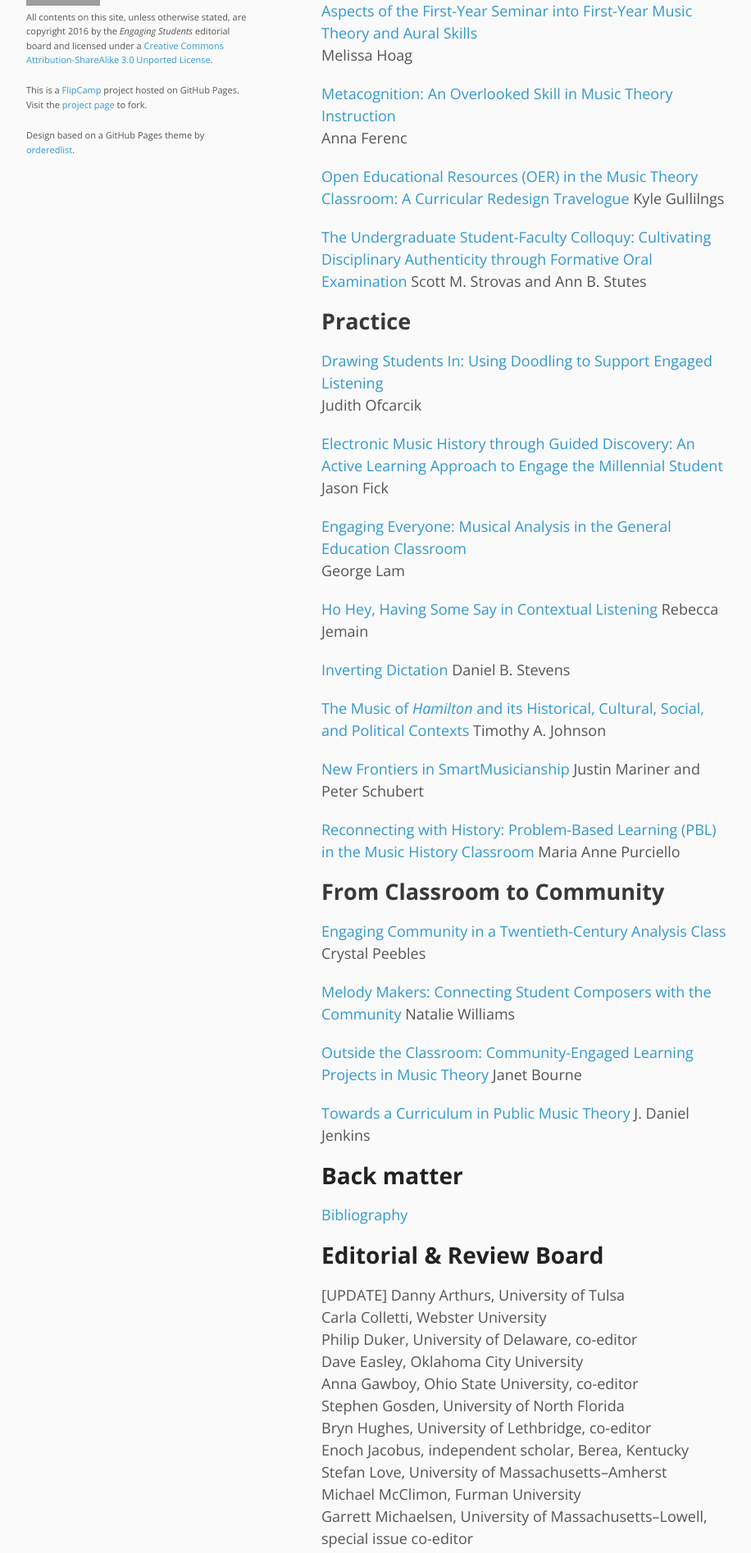
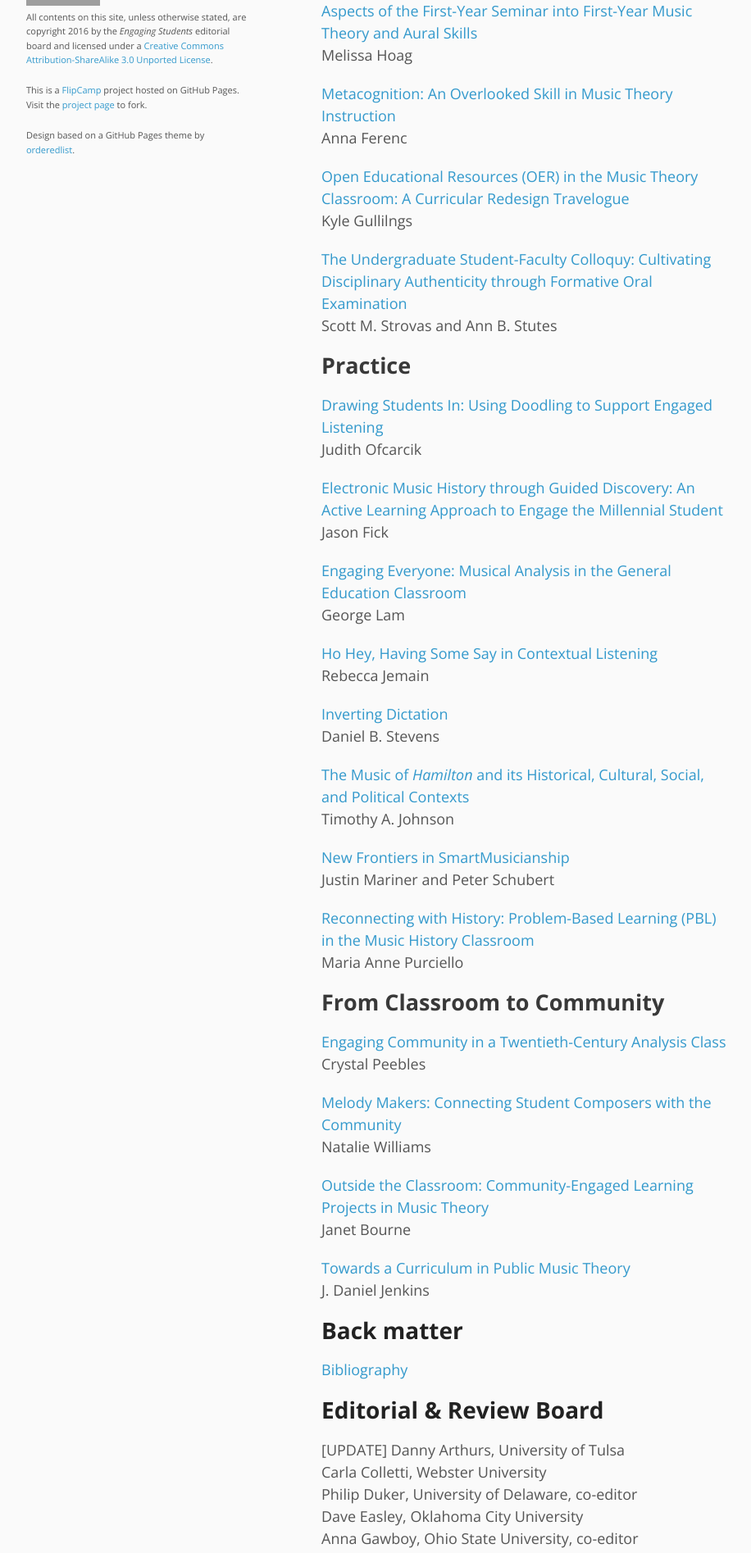
Before and after one commit to flipcamp/engagingstudents5, a Jekyll site: the page built from index.md, in a window 1280 px wide. Shown: the part 640-2535 px from the top of the page at 82% size, without its empty margins (178-1094 px from the left). Built offline with Jekyll 4.4.1, drawn with Linux system fonts in a browser that asks for light colours; grey boxes are pictures that could not be loaded.

```diff
--- a/index.md
+++ b/index.md
@@ -27,10 +27,10 @@ Melissa Hoag
 [Metacognition: An Overlooked Skill in Music Theory Instruction]({{ site.baseurl }}/essays/ferenc.html)
 Anna Ferenc
 
-[Open Educational Resources (OER) in the Music Theory Classroom: A Curricular Redesign Travelogue]({{ site.baseurl }}/essays/gullings.html)
+[Open Educational Resources (OER) in the Music Theory Classroom: A Curricular Redesign Travelogue]({{ site.baseurl }}/essays/gullings.html)<br />
 Kyle Gullilngs
 
-[The Undergraduate Student-Faculty Colloquy: Cultivating Disciplinary Authenticity through Formative Oral Examination]({{ site.baseurl }}/essays/strovas_stutes.html)
+[The Undergraduate Student-Faculty Colloquy: Cultivating Disciplinary Authenticity through Formative Oral Examination]({{ site.baseurl }}/essays/strovas_stutes.html)<br />
 Scott M. Strovas and Ann B. Stutes
 
 
@@ -45,19 +45,19 @@ Jason Fick
 [Engaging Everyone: Musical Analysis in the General Education Classroom]({{ site.baseurl }}/essays/lam.html)
 George Lam
 
-[Ho Hey, Having Some Say in Contextual Listening]({{ site.baseurl }}/essays/jemain.html)
+[Ho Hey, Having Some Say in Contextual Listening]({{ site.baseurl }}/essays/jemain.html)<br />
 Rebecca Jemain
 
-[Inverting Dictation]({{ site.baseurl }}/essays/stevens.html)
+[Inverting Dictation]({{ site.baseurl }}/essays/stevens.html)<br />
 Daniel B. Stevens
 
-[The Music of *Hamilton* and its Historical, Cultural, Social, and Political Contexts]({{ site.baseurl }}/essays/johnson.html)
+[The Music of *Hamilton* and its Historical, Cultural, Social, and Political Contexts]({{ site.baseurl }}/essays/johnson.html)<br />
 Timothy A. Johnson
 
-[New Frontiers in SmartMusicianship]({{ site.baseurl }}/essays/mariner_schubert.html)
+[New Frontiers in SmartMusicianship]({{ site.baseurl }}/essays/mariner_schubert.html)<br />
 Justin Mariner and Peter Schubert
 
-[Reconnecting with History: Problem-Based Learning (PBL) in the Music History Classroom]({{ site.baseurl }}/essays/purciello.html)
+[Reconnecting with History: Problem-Based Learning (PBL) in the Music History Classroom]({{ site.baseurl }}/essays/purciello.html)<br />
 Maria Anne Purciello
 
 
@@ -66,13 +66,13 @@ Maria Anne Purciello
 [Engaging Community in a Twentieth-Century Analysis Class]({{ site.baseurl }}/essays/peebles.html)
 Crystal Peebles
 
-[Melody Makers: Connecting Student Composers with the Community]({{ site.baseurl }}/essays/williams.html)
+[Melody Makers: Connecting Student Composers with the Community]({{ site.baseurl }}/essays/williams.html)<br />
 Natalie Williams
 
-[Outside the Classroom: Community-Engaged Learning Projects in Music Theory]({{ site.baseurl }}/essays/bourne.html)
+[Outside the Classroom: Community-Engaged Learning Projects in Music Theory]({{ site.baseurl }}/essays/bourne.html)<br />
 Janet Bourne
 
-[Towards a Curriculum in Public Music Theory]({{ site.baseurl }}/essays/jenkins.html)
+[Towards a Curriculum in Public Music Theory]({{ site.baseurl }}/essays/jenkins.html)<br />
 J. Daniel Jenkins
 
 
```
